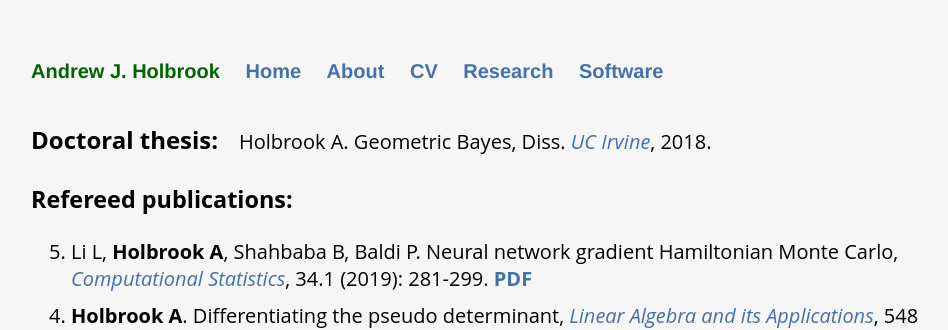
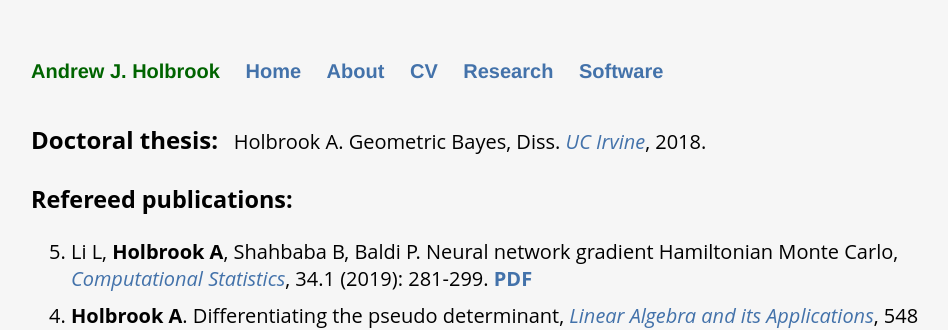
Before and after one commit to andrewjholbrook/andrewjholbrook.github.io, a Jekyll site: the page built from research.html, in a window 1280 px wide. Shown: the top 330 px of the page, without its empty margins (161-1109 px from the left). Built offline with Jekyll 4.4.1, drawn with Linux system fonts in a browser that asks for light colours.

Commit message:
Update research.html

```diff
--- a/research.html
+++ b/research.html
@@ -7,7 +7,7 @@
 
       <div class="col-9">
 
-            <font size=5><b>Doctoral thesis:</b></font> &nbsp;&nbsp; Holbrook A. Geometric Bayes, Diss. <i><a href="https://escholarship.org/uc/item/1rs3p8k7" target="_blank">UC Irvine</a></i>, 2018.<br /><br />
+            <font size=5><b>Doctoral thesis:</b></font> &nbsp; Holbrook A. Geometric Bayes, Diss. <i><a href="https://escholarship.org/uc/item/1rs3p8k7" target="_blank">UC Irvine</a></i>, 2018.<br /><br />
 
 
   <h3>Refereed publications:</h3>
```
